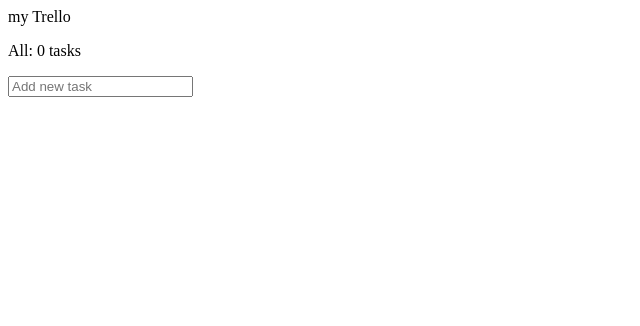
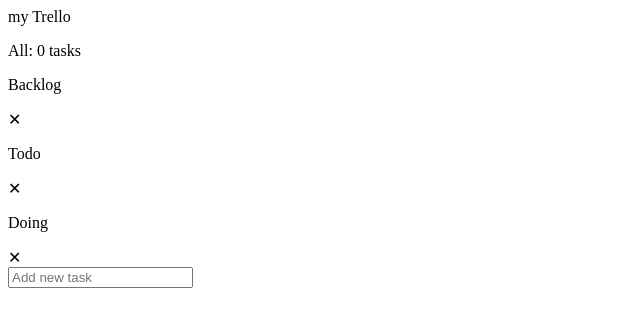
Before and after one commit to key0123456789/Taskey, a Vue app: page / in a window 1280 px wide. Shown: the top 326 px of the page, without its empty margins (0-640 px from the left). Built offline with nearby package versions, Linux system fonts and the light colour scheme; the HTML template or start-up script is replaced by a standard one.

Commit message:
Add lists

```diff
--- a/src/components/Board.vue
+++ b/src/components/Board.vue
@@ -5,17 +5,32 @@
     </header>
     <main>
       <p class="info-line">All: 0 tasks</p>
-      <list-add />
+      <div class="list-index">
+        <list v-for="(item, index) in lists"
+          :key="item.id"
+          :title="item.title"
+          :listIndex="index"
+        />
+        <list-add />
+      </div>
     </main>
   </div>
 </template>
 
 <script>
 import ListAdd from "./ListAdd.vue"
+import List from './List'
+import { mapState } from 'vuex'
 
 export default {
   components: {
-    ListAdd
-  }
+    ListAdd,
+    List,
+  },
+  computed: {
+    ...mapState([
+      'lists'
+    ]),
+  },
 }
 </script>
--- /dev/null
+++ b/src/components/List.vue
@@ -0,0 +1,29 @@
+<template>
+  <div class="list">
+    <p class="list-title">{{ title }}</p>
+    <div class="deletelist" @click="removeList">✕</div>
+  </div>
+</template>
+
+<script>
+export default {
+  props: {
+    title: {
+      type: String,
+      required: true
+    },
+    listIndex: {
+      type: Number,
+      required: true
+    }
+  },
+  methods: {
+    removeList: function() {
+      if(confirm('本当にこのリストを削除しますか？')){
+        this.$store.dispatch('removeList', { listIndex: this.listIndex })
+
+      }
+    }
+  }
+}
+</script>
```
